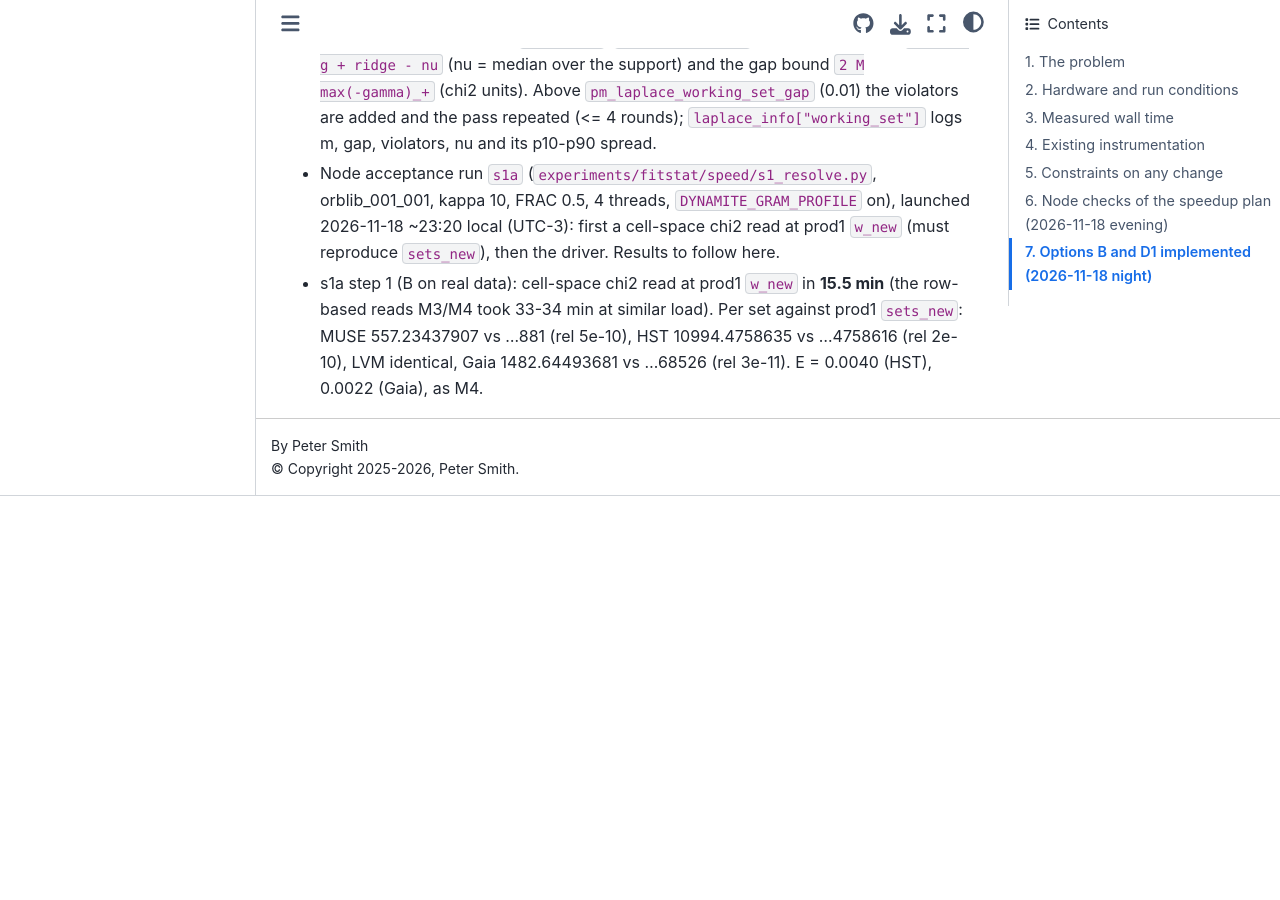
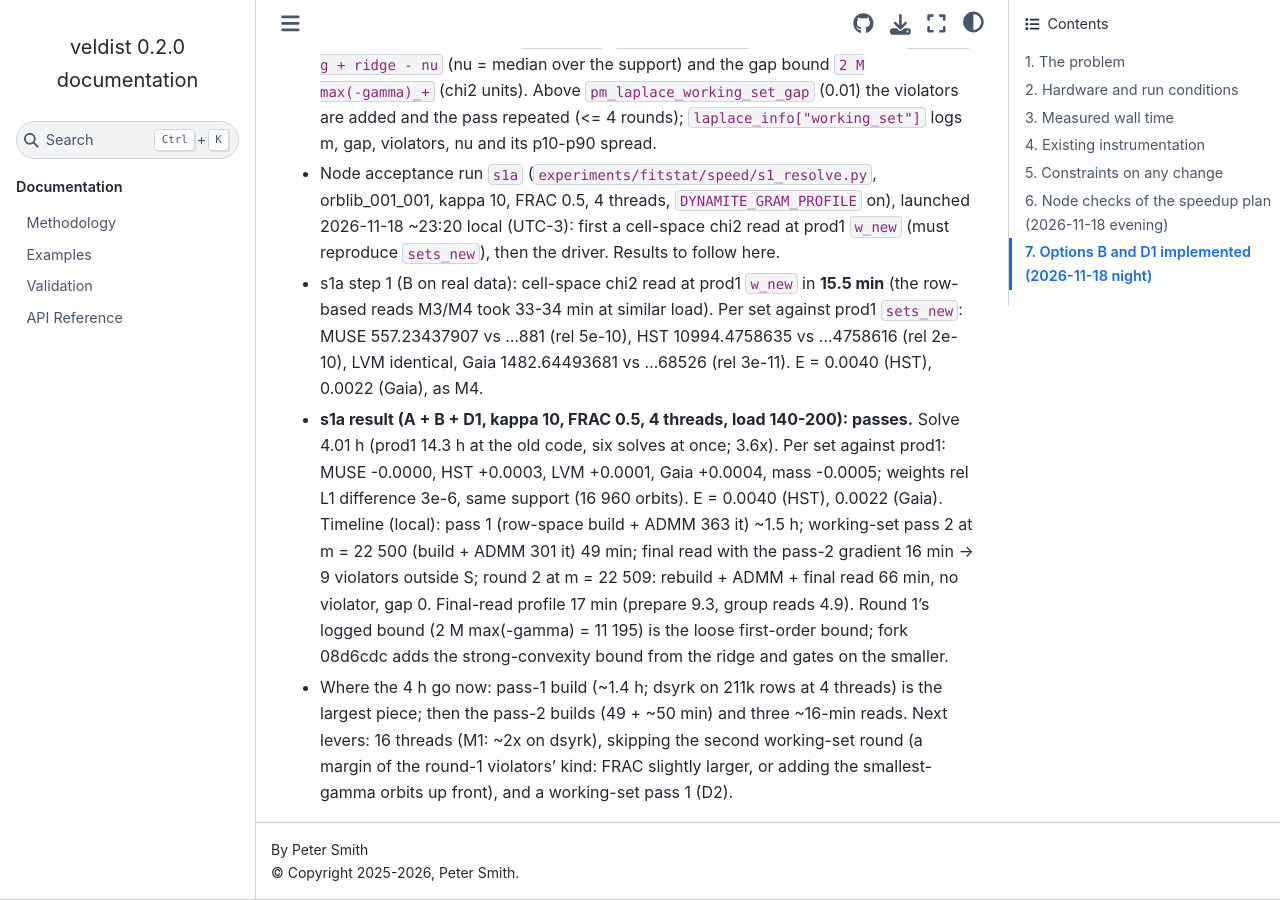
Before and after one commit to pjs902/veldist, a Sphinx documentation site: the page built from docs/laplace-solve-performance-record.md, in a window 1280 px wide and 900 px high, scrolled down 5871 px. Built offline with Sphinx 7.4.7 and the Sphinx Book theme 1.1.4, drawn with Linux system fonts in a browser that asks for light colours; before the commit the page ends 6367 px from its top, so only the background shows below that.

Commit message:
perf record: s1a acceptance passes (4.0 h vs 14.3 h, chi2 within 4e-4 of prod1)

```diff
--- a/docs/laplace-solve-performance-record.md
+++ b/docs/laplace-solve-performance-record.md
@@ -191,3 +191,15 @@ Fork `feature/pm-fit-statistic`: 6605e3d (B), 8d5d965 (B guard), 9835e9c (D1). T
   took 33-34 min at similar load). Per set against prod1 `sets_new`: MUSE 557.23437907 vs ...881 (rel 5e-10),
   HST 10994.4758635 vs ...4758616 (rel 2e-10), LVM identical, Gaia 1482.64493681 vs ...68526 (rel 3e-11).
   E = 0.0040 (HST), 0.0022 (Gaia), as M4.
+- **s1a result (A + B + D1, kappa 10, FRAC 0.5, 4 threads, load 140-200): passes.** Solve 4.01 h (prod1 14.3 h
+  at the old code, six solves at once; 3.6x). Per set against prod1: MUSE -0.0000, HST +0.0003, LVM +0.0001,
+  Gaia +0.0004, mass -0.0005; weights rel L1 difference 3e-6, same support (16 960 orbits). E = 0.0040 (HST),
+  0.0022 (Gaia). Timeline (local): pass 1 (row-space build + ADMM 363 it) ~1.5 h; working-set pass 2 at m = 22 500
+  (build + ADMM 301 it) 49 min; final read with the pass-2 gradient 16 min -> 9 violators outside S; round 2 at
+  m = 22 509: rebuild + ADMM + final read 66 min, no violator, gap 0. Final-read profile 17 min (prepare 9.3,
+  group reads 4.9). Round 1's logged bound (2 M max(-gamma) = 11 195) is the loose first-order bound; fork
+  08d6cdc adds the strong-convexity bound from the ridge and gates on the smaller.
+- Where the 4 h go now: pass-1 build (~1.4 h; dsyrk on 211k rows at 4 threads) is the largest piece; then the
+  pass-2 builds (49 + ~50 min) and three ~16-min reads. Next levers: 16 threads (M1: ~2x on dsyrk), skipping the
+  second working-set round (a margin of the round-1 violators' kind: FRAC slightly larger, or adding the
+  smallest-gamma orbits up front), and a working-set pass 1 (D2).
```
